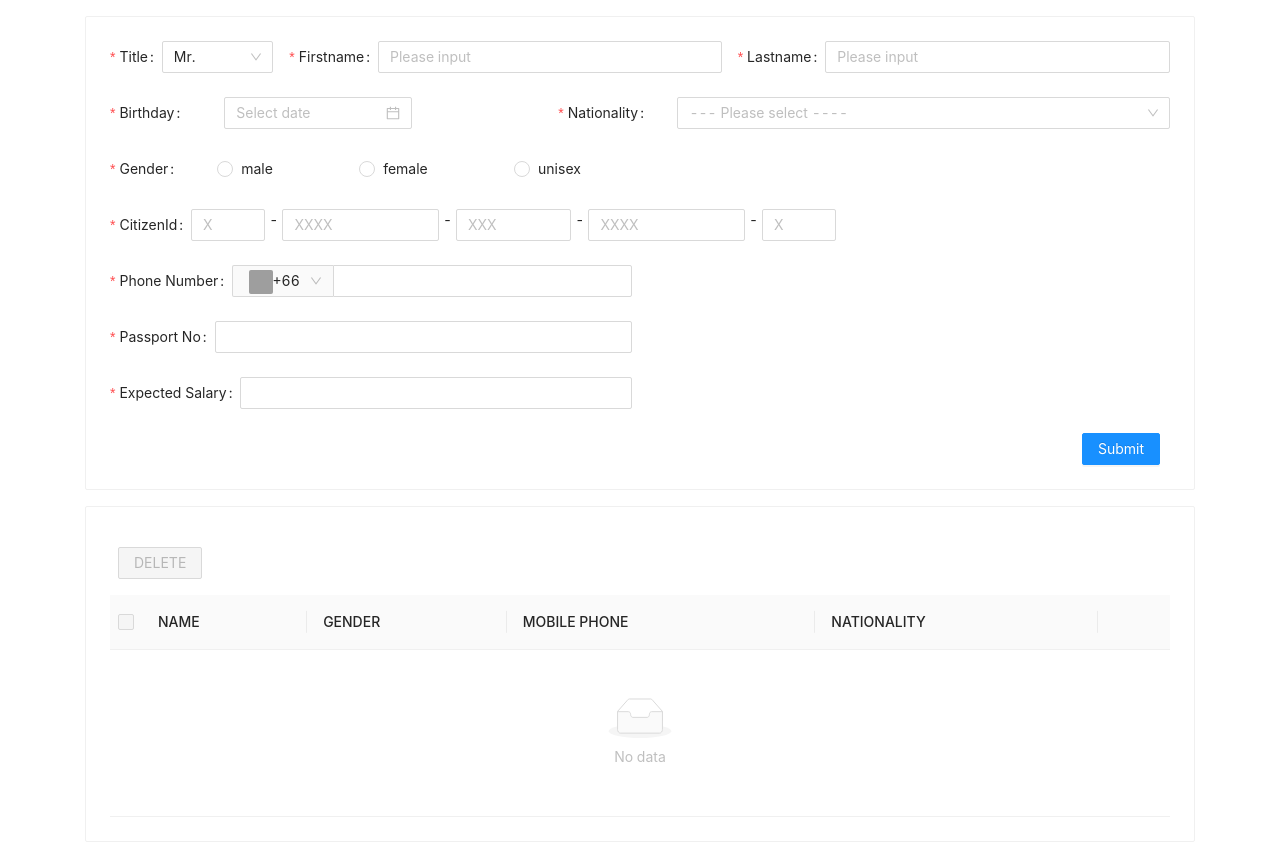
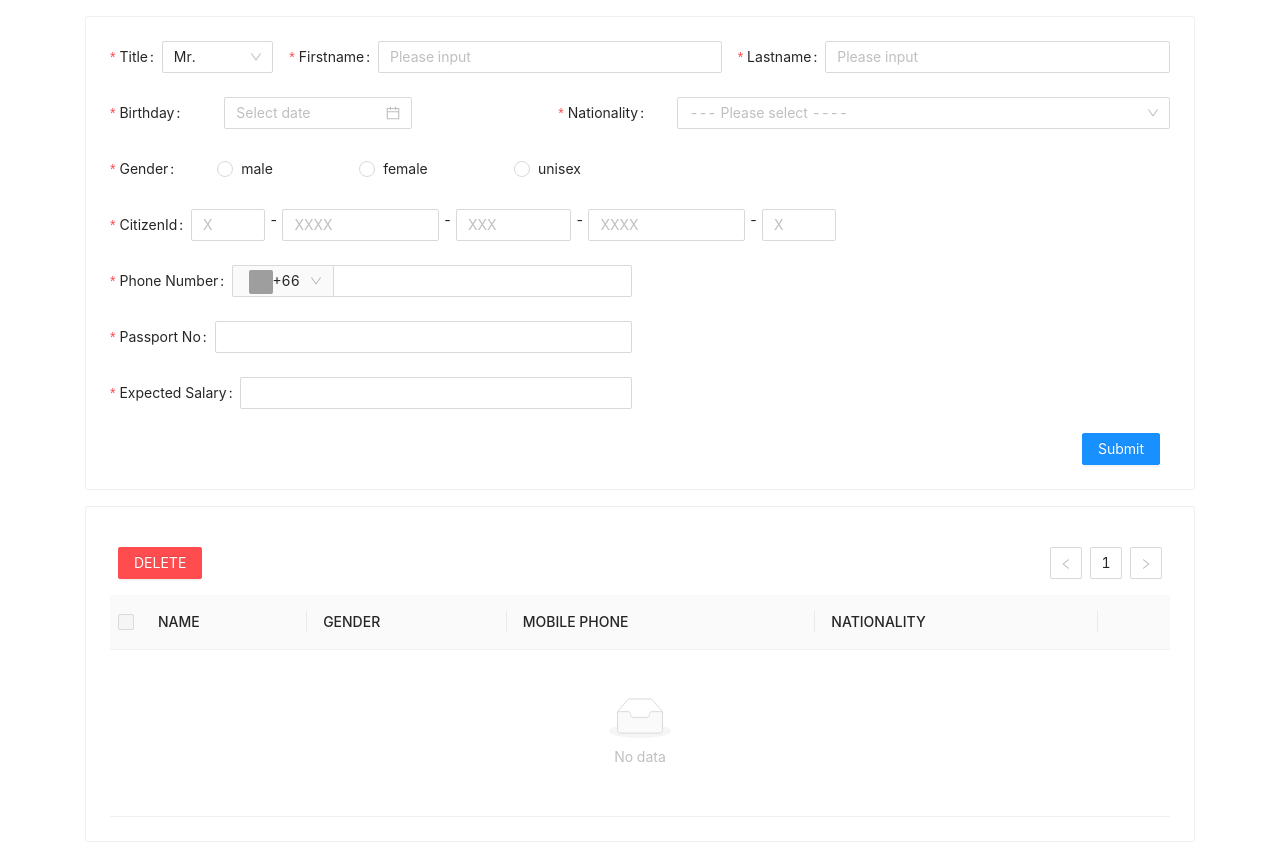
Before and after one commit to startmt/kpc-frontend-test, a React (Create React App) app: page / in a window 1280 px wide. Built offline with nearby package versions, Linux system fonts and the light colour scheme; grey boxes are pictures that could not be loaded.

Commit message:
fix key index repeat

```diff
--- a/src/components/UserDetailForm/UserDetailForm.tsx
+++ b/src/components/UserDetailForm/UserDetailForm.tsx
@@ -34,7 +34,6 @@ const UserDetailForm: React.FC<UserDetailFormProps> = ({ form, onCancel }) => {
   const dispatch = useDispatch();
   useEffect(() => {
     if (editData) {
-      console.log("Edit", editData);
       form.setFieldsValue({
         ...editData,
         birthDate: moment(editData?.birthDate),
@@ -43,7 +42,6 @@ const UserDetailForm: React.FC<UserDetailFormProps> = ({ form, onCancel }) => {
   }, [editData]);
   const onFinish = (values: any) => {
     if (isEdit) {
-      console.log("Create", values);
       const data: UserProps = {
         ...values,
         key: editData?.key,
@@ -52,6 +50,7 @@ const UserDetailForm: React.FC<UserDetailFormProps> = ({ form, onCancel }) => {
       dispatch(updateUser({ data }));
       form.resetFields();
     } else {
+      console.log("Create", values);
       dispatch(add({ data: values }));
       form.resetFields();
     }
--- /dev/null
+++ b/src/components/UserDetailTable/TableHeader.tsx
@@ -0,0 +1,21 @@
+import React from "react";
+import { Row, Button, Pagination } from "antd";
+import { PaginationProps } from "antd/lib/pagination";
+import { ButtonProps } from "antd/lib/button";
+
+type TableHeader = {
+  deleteButton: ButtonProps;
+  pagination: PaginationProps;
+};
+const TableHeader: React.FC<TableHeader> = ({ deleteButton, pagination }) => {
+  return (
+    <Row justify="space-between" gutter={16}>
+      <Button type="primary" danger {...deleteButton}>
+        DELETE
+      </Button>
+      <Pagination {...pagination} />
+    </Row>
+  );
+};
+
+export default TableHeader;
--- a/src/components/UserDetailTable/UserDetailTable.tsx
+++ b/src/components/UserDetailTable/UserDetailTable.tsx
@@ -1,25 +1,25 @@
-import { Table, Grid, Row, Col, Button, Pagination } from "antd";
+import { Table } from "antd";
 import React, { useState } from "react";
 import { UserProps, deleteUser } from "../../features/user/slice";
 import { TableRowSelection } from "antd/lib/table/interface";
 import { TableProps } from "antd/lib/table";
 import { useDispatch } from "react-redux";
+import TableHeader from "./TableHeader";
 
 interface UserDetailTableProps extends TableProps<UserProps> {}
-const TableHeader = (onDelete: () => void, disabled: boolean) => {
-  return (
-    <Row justify="space-between" gutter={16}>
-      <Button type="primary" danger onClick={onDelete} disabled={disabled}>
-        DELETE
-      </Button>
-    </Row>
-  );
-};
 
-const UserDetailTable: React.FC<UserDetailTableProps> = ({ ...rest }) => {
+const UserDetailTable: React.FC<UserDetailTableProps> = ({
+  dataSource,
+  ...rest
+}) => {
   const [selectedRow, setSelectedRow] = useState([]);
   const [key, setKey] = useState([]);
+  const [current, setCurrent] = useState(1);
+  const handlePagination = (page: number, pageSize?: number | undefined) => {
+    setCurrent(page);
+  };
   const dispatch = useDispatch();
+
   const rowSelection: TableRowSelection<any> | undefined = {
     onChange: (selectedRowKeys: any, selectedRows: any) => {
       setSelectedRow(selectedRows);
@@ -32,19 +32,34 @@ const UserDetailTable: React.FC<UserDetailTableProps> = ({ ...rest }) => {
       dispatch(deleteUser({ key: item.key }))
     );
   };
+  const getData = (current: number) => {
+    const data =
+      dataSource ||
+      [].sort((prev: UserProps, next: UserProps) => prev.key - next.key);
+    console.log(data);
+    return data.slice((current - 1) * 5, (current - 1) * 5 + 5);
+  };
   return (
     <Table
-      title={(currentPageData) => {
-        return TableHeader(handleSelectedDelete, key.length === 0);
+      title={() => {
+        return (
+          <TableHeader
+            deleteButton={{ onClick: handleSelectedDelete }}
+            pagination={{
+              onChange: handlePagination,
+              current: current,
+              total: dataSource?.length,
+              pageSize: 5,
+            }}
+          />
+        );
       }}
-      pagination={{
-        position: ["topRight"],
-        pageSize: 5,
-      }}
+      dataSource={getData(current)}
       rowSelection={{
         type: "checkbox",
         ...rowSelection,
       }}
+      pagination={false}
       {...rest}
     />
   );
--- a/src/features/user/slice.ts
+++ b/src/features/user/slice.ts
@@ -34,9 +34,10 @@ const getUserFormStorage = () => {
 };
 const addUserToStorage = (data: UserProps) => {
   const currentData = getUserFormStorage();
+  const keys = currentData.map((item: UserProps) => item.key);
   localStorage.setItem(
     "user",
-    JSON.stringify(currentData.concat({ ...data, key: currentData.length }))
+    JSON.stringify(currentData.concat({ ...data, key: Math.max(...keys) + 1 }))
   );
 };
 const editUserToStorage = (data: UserProps) => {
--- a/src/pages/UserDetailPage.tsx
+++ b/src/pages/UserDetailPage.tsx
@@ -115,12 +115,12 @@ const UserDetailPage: React.FC = () => {
   return (
     <div className="container">
       <Section size={2}>
-        <Card title="">
+        <Card>
           <UserDetailForm onCancel={handleCancelForm} form={form} />
         </Card>
       </Section>
       <Section size={2}>
-        <Card title="">
+        <Card>
           <UserDetailTable columns={columns} dataSource={userData} />
         </Card>
       </Section>
```
Also changed, not shown: src/components/Pagination/Pagination.tsx (+2 -18 lines).
